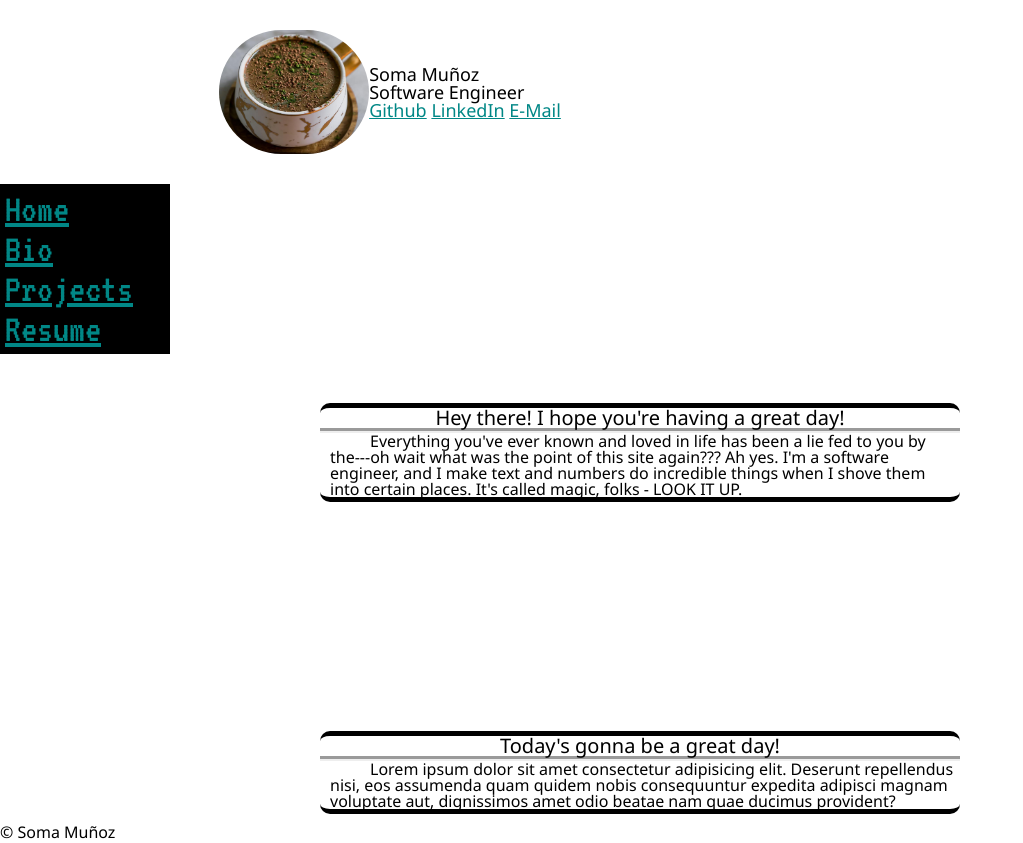
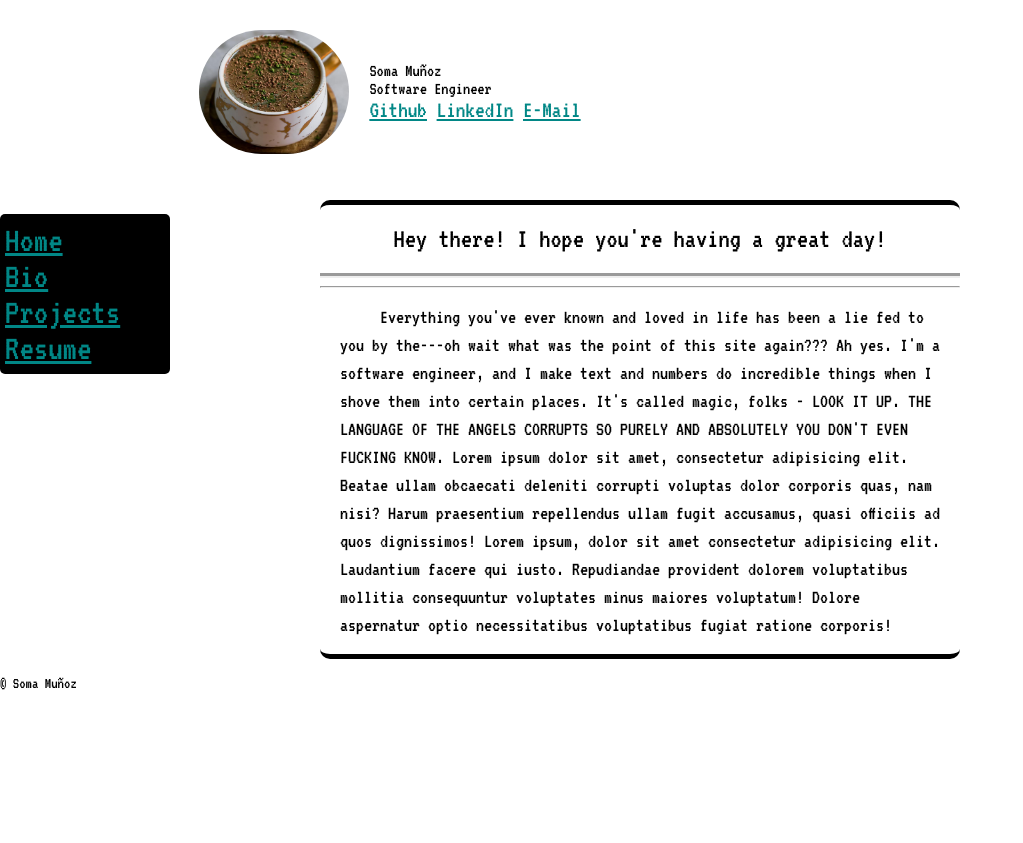
Before and after one commit to StarlightStingray/portfolio-site, a plain HTML site: page bio.html in a window 1280 px wide. Shown: the whole page, without its empty margins (0-1023 px from the left). After the commit the page ends 800 px from the top, so only its background shows below. Drawn offline with Linux system fonts and the light colour scheme.

Commit message:
Website styles refined.

```diff
--- a/bio.html
+++ b/bio.html
@@ -30,7 +30,7 @@
 				<div class="myDetails">
 					<h1>Soma Muñoz</h1>
 					<h2>Software Engineer</h2>
-					<div class="PAYATTENTIONTOME">
+					<div id="PAYATTENTIONTOME">
 						<a href="https://github.com/StarlightStingray">Github</a>
 						<a href="https://www.linkedin.com/in/soma-munoz-964552185/"
 							>LinkedIn</a
@@ -53,21 +53,13 @@
 		<main>
 			<article class="blogArticle">
 				<h3>Hey there! I hope you're having a great day!</h3>
+				<hr>
 				<p class="blogText">
 					Everything you've ever known and loved in life has been a lie fed to
 					you by the---oh wait what was the point of this site again??? Ah yes.
 					I'm a software engineer, and I make text and numbers do incredible
 					things when I shove them into certain places. It's called magic, folks
-					- LOOK IT UP.
-				</p>
-			</article>
-			<article class="blogArticle">
-				<h3>Today's gonna be a great day!</h3>
-				<p class="blogText">
-					Lorem ipsum dolor sit amet consectetur adipisicing elit. Deserunt
-					repellendus nisi, eos assumenda quam quidem nobis consequuntur
-					expedita adipisci magnam voluptate aut, dignissimos amet odio beatae
-					nam quae ducimus provident?
+					- LOOK IT UP. THE LANGUAGE OF THE ANGELS CORRUPTS SO PURELY AND ABSOLUTELY YOU DON'T EVEN FUCKING KNOW. Lorem ipsum dolor sit amet, consectetur adipisicing elit. Beatae ullam obcaecati deleniti corrupti voluptas dolor corporis quas, nam nisi? Harum praesentium repellendus ullam fugit accusamus, quasi officiis ad quos dignissimos! Lorem ipsum, dolor sit amet consectetur adipisicing elit. Laudantium facere qui iusto. Repudiandae provident dolorem voluptatibus mollitia consequuntur voluptates minus maiores voluptatum! Dolore aspernatur optio necessitatibus voluptatibus fugiat ratione corporis!
 				</p>
 			</article>
 		</main>
--- a/css/style.css
+++ b/css/style.css
@@ -1,10 +1,18 @@
+:root {
+    --default-font-size: 20px;
+}
+
 @media (prefers-color-scheme: dark) {
     :root {
-        --main-bg-color: #000000;
+        --main-bg-color: #121212;
+        --2nd-bg-color: #BB86FC33;
         --main-text-color: #FFFFFF;
+        --2nd-text-color: #BB86FC;
         --main-link-color: #6200EE;
         --2nd-link-color: #03DAC6;
-        --nav-bg-color: #018786;
+        --nav-bg-color: #03DAC6bb;
+        --border-color: ;
+
     }
     /* Dark theme styles go here */
 }
@@ -20,13 +28,17 @@
     /* Light theme styles go here */
 }
 
-
 /* ======== BODY GO SOLO BABY ======== */
 
 body {
     background: var(--main-bg-color);
     color: var(--main-text-color);
-    font-family: 'Segoe UI', Tahoma, Geneva, Verdana, sans-serif;
+    /* font-family: 'Segoe UI', Tahoma, Geneva, Verdana, sans-serif;
+    overflow: scroll; */
+    font-family: 'VT323',
+    Arial,
+    Helvetica,
+    sans-serif;
 }
 
 /* ======== PICTURE/HEADER ======== */
@@ -35,21 +47,18 @@ header {
 }
 
 .whoIsMe {
-    font-size: 18px;
+    font-size: 36px;
     display: flex;
     flex-direction: row;
     align-items: center;
     justify-content: center;
-    margin: 10px;
-}
-
-img {
-
+    margin: 20px 0px 0px 0px;
 }
 
 .profileIcon {
     border-radius: 100px;
     max-width: 150px;
+    margin: 0px 20px 0px 0px;
     /* grid-area: profileIcon; */
 }
 
@@ -65,20 +74,23 @@ h1, h2 {
 
 /* ======== NAVIGATION LINKS ======== */
 
-.PAYATTENTIONTOME {
+#PAYATTENTIONTOME {
+    font-size: 24px;
     /* grid-area: PAYATTENTIONTOME; */
 }
 
 nav {
-    font-family: 'VT323', Arial, Helvetica, sans-serif;
-    font-size: 24px;
+    font-size: 32px;
     background: var(--nav-bg-color);
     width: 100vw;
     display: flex;
     flex-direction: row;
+    border-style: solid hidden solid hidden;
+    border-width: 3px;
+    border-radius: 5px;
     justify-content: space-around;
-    padding: 5px;
-    margin-bottom: 40px;
+    padding: 12px;
+    margin: 30px 0px 50px 0px;
 }
 
 a:link {
@@ -97,36 +109,44 @@ a: {
 
 
 main {
-    height: 40rem;
-    width: 100vw;
+    height: max-content;
     display: flex;
     flex-direction: column;
-    /* margin: auto; */
+    align-items: center;
+    justify-content: start;
+    overflow: hidden;
 }
 
 .blogArticle {
+    background: var(--2nd-bg-color);
     margin: 1rem;
+    min-height: 10rem;
+    overflow: hidden;
     min-width: 50vw;
     max-width: 80vw;
-    margin: auto auto 10px auto;
+    margin: 1rem 0;
     border-style: solid hidden solid hidden;
-    border-width: 5px;
+    border-width: 3px;
     border-radius: 10px;
     /* grid-area: blogArticle; */
 }
 
 h3 {
-    font-size: 20px;
+    font-size: 28px;
     text-align: center;
     border-style: hidden hidden groove hidden;
+    border-color: ;
     border-width: 5px;
+    padding: 20px;
 }
+
 
 .blogText {
     text-indent: 40px;
+    font-size: var(--default-font-size);
+    line-height: calc(var(--default-font-size) + 8px);
     /* text-shadow: 0 0 1px #232323; */
-    margin-left: 10px;
-    margin-right: 5px;
+    margin: 15px 20px;
 }
 
 footer {
@@ -148,18 +168,13 @@ footer {
         margin: 30px;
     }
 
-    img {
-
-    }
-
     .profileIcon {
         border-radius: 100px;
         max-width: 150px;
         /* grid-area: profileIcon; */
     }
     nav {
-        font-family: 'VT323', Arial, Helvetica, sans-serif;
-        font-size: 40px;
+        font-size: 36px;
         background: var(--nav-bg-color);
         min-width: 10rem;
         max-width: 10rem;
@@ -171,6 +186,10 @@ footer {
         float: left;
     }
 
+    .navLinks {
+        margin: 6px 0px;
+    }
+
     .blogArticle {
         max-width: 50vw;
         border-style: solid hidden solid hidden;
```
Also changed, not shown: index.html (+5 -5 lines), projects.html (+1 -1 lines), resume.html (+1 -1 lines).
